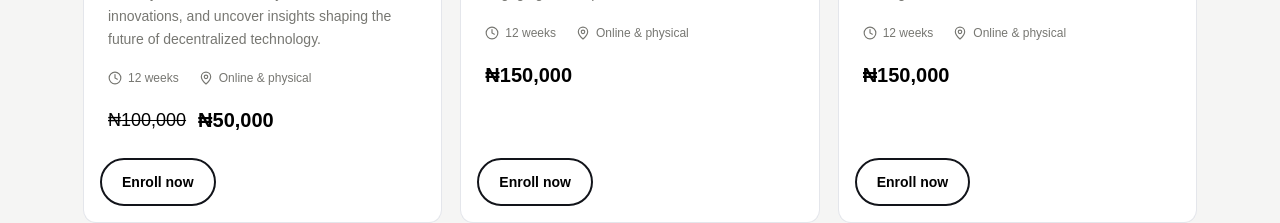
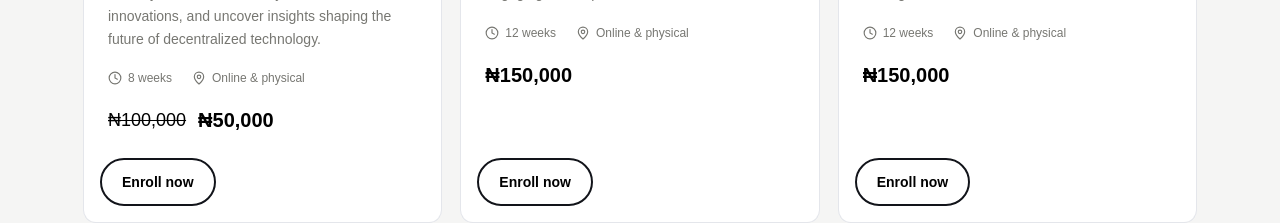
Before and after one commit to Kansoldev/smc-academy-landing-page, a Next.js app: page /courses in a window 1280 px wide. Shown: the part 546-769 px from the top of the page. Built offline with nearby package versions, Linux system fonts and the light colour scheme; a web font is replaced by a local one.

Commit message:
refactor: update course information

```diff
--- a/components/courses/courses-data.ts
+++ b/components/courses/courses-data.ts
@@ -8,7 +8,7 @@ export const courses: Course[] = [
     categoryLabel: "Web3 & blockchain",
     description:
       "Explore the fundamentals of blockchain technology, emerging trends, and real-world applications. Develop the research skills needed to analyze blockchain ecosystems, evaluate innovations, and uncover insights shaping the future of decentralized technology.",
-    duration: "12 weeks",
+    duration: "8 weeks",
     format: "Online & physical",
     price: "100000",
     available: true,
@@ -69,7 +69,7 @@ export const courses: Course[] = [
     categoryLabel: "Development & design",
     description:
       "Learn how to create stunning visuals that communicate ideas effectively. Develop practical skills in design principles, branding, typography, color, and industry-standard tools through hands-on projects.",
-    duration: "12 weeks",
+    duration: "8 weeks",
     format: "Online & physical",
     price: "50000",
     available: true,
```
